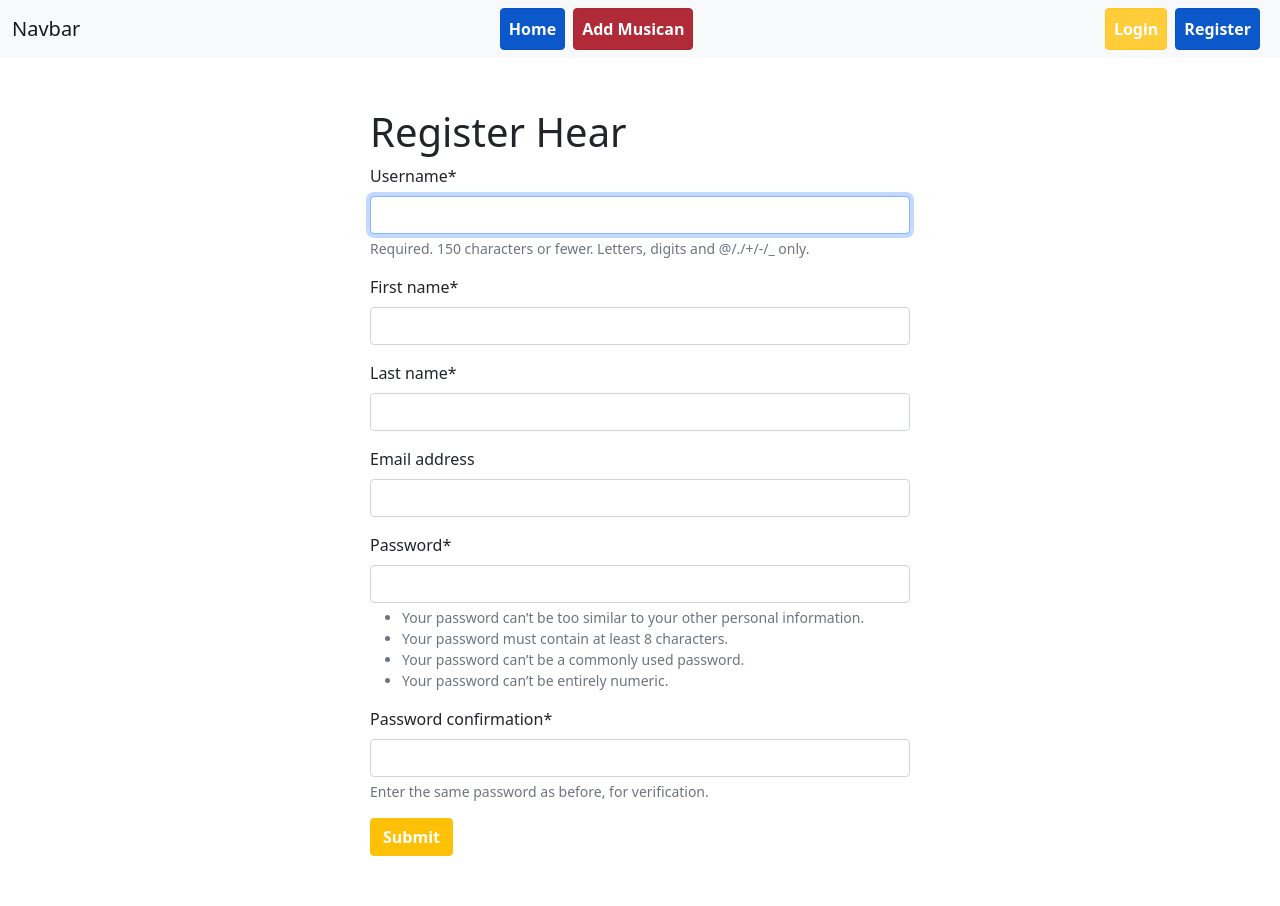
After one commit to Swapno963/Musicians-Directory, a Django app: page /musician/register/ in a window 1280 px wide. The commit adds this page. Run offline with Django 4.2, Linux system fonts and the light colour scheme; some libraries are stand-ins or nearby versions.

Commit message:
musician addd, edit and delete is done

```diff
--- a/Musicians_Directory/urls.py
+++ b/Musicians_Directory/urls.py
@@ -15,10 +15,11 @@ Including another URLconf
     2. Add a URL to urlpatterns:  path('blog/', include('blog.urls'))
 """
 from django.contrib import admin
-from django.urls import path
+from django.urls import path,include
 from . import views
 urlpatterns = [
     path('admin/', admin.site.urls),
-    # path('',views.home, name='home'),
-    path('',views.home2, name='home2'),
+    path('',views.home, name='home'),
+    path('musician/', include('musician.urls')),
+    # path('',views.MusicialDetailView.as_view(), name='home2'),
 ]
--- a/musician/forms.py
+++ b/musician/forms.py
@@ -1,7 +1,19 @@
 from django import forms
 from .models import MusicialModel
 
-class AlbumForm(forms.ModelForm):
+from django.contrib.auth.models import User
+from django.contrib.auth.forms import UserCreationForm
+
+class MusicianForm(forms.ModelForm):
     class Meta:
         model = MusicialModel
         fields = '__all__'
+
+
+class RegistrationForm(UserCreationForm):
+    first_name = forms.CharField(widget=forms.TextInput(attrs={'id':'required'}))
+    last_name = forms.CharField(widget=forms.TextInput(attrs={'id':'required'}))
+
+    class Meta:
+        model = User
+        fields = ['username', 'first_name', 'last_name', 'email']
--- /dev/null
+++ b/musician/templates/register.html
@@ -0,0 +1,10 @@
+{% extends 'base.html' %}
+{% load crispy_forms_tags %}
+{% block content%}
+    <form method='post' style="width:50%; margin:auto; padding:50px;">
+        <h1>{{type}} Hear</h1>
+        {% csrf_token %}
+        {{form | crispy}}
+        <button class='btn btn-warning fw-bold text-white' type="submit"> Submit</button>
+    </form>
+{%endblock%}
--- /dev/null
+++ b/musician/urls.py
@@ -0,0 +1,16 @@
+from django.urls import path
+from . import views
+from django.contrib.auth.views import LogoutView
+
+urlpatterns = [
+    path('login/', views.UserLoginView.as_view(),name='login'),
+    path('register/', views.register,name='register'),
+    path('profile/', views.user_profile, name='profile'),
+    path('logout/', views.user_logout,name='logout'),
+
+    # adding, editing, deleteing
+    path('add/', views.AddMusicianCreateView.as_view(),name='add_musician'),
+    path('edit/<int:id>/', views.EditMusicianCreateView.as_view(),name='edit_musician'),
+    path('delete/<int:id>/', views.DeleteMusicianView.as_view(),name='delete_musician'),
+
+]
--- a/musician/views.py
+++ b/musician/views.py
@@ -1,3 +1,87 @@
-from django.shortcuts import render
+from django.shortcuts import render,redirect
+from . import forms
+from django.contrib import messages
+from django.contrib.auth.views import LoginView
+from django.urls import reverse_lazy
+from django.contrib.auth.decorators import login_required
+from django.contrib.auth import logout
+
+
+# for addint editing and deleting
+from django.utils.decorators import method_decorator
+from django.contrib.messages.views import SuccessMessageMixin
+from django.views.generic import CreateView,UpdateView,DeleteView
+from . import models
+
+
+
+
 
 # Create your views here.
+def register(request):
+    if request.method == 'POST':
+        register_form = forms.RegistrationForm(request.POST)
+        if register_form.is_valid():
+            register_form.save()
+            messages.success(request, 'Register Successfully.')
+            return redirect('home')
+    else:
+        register_form = forms.RegistrationForm()
+    return render(request, 'register.html',{'form':register_form, 'type':'Register'})
+
+class UserLoginView(LoginView):
+    template_name = 'register.html'
+    success_url = reverse_lazy('musician:user_profile')
+
+    def form_valid(self,form):
+        messages.success(self.request, 'Logged in Successful')
+        return super().form_valid(form)
+
+    def form_invalid(self, form):
+        messages.success(self.request, 'Logged in Information Incorrect')
+        return super().form_invalid(form)
+
+    def get_context_data(self, **kwargs):
+        context = super().get_context_data(**kwargs)
+        context['type'] = 'Login'
+        return context
+
+@login_required
+def user_profile(request):
+    return render(request, 'user_profile.html',{'user':request.user})
+
+def user_logout(request):
+    logout(request)
+    return redirect('login')
+
+# adding and editing
+# add post useing class based view
+@method_decorator(login_required, name='dispatch')
+class AddMusicianCreateView(SuccessMessageMixin,CreateView):
+    model = models.MusicialModel
+    form_class = forms.MusicianForm
+    template_name = 'add_musician.html'
+    success_url = '/musician/profile'
+    success_message = 'Musician Created Successfully'
+    def form_valid(self, form):
+        # form.instance.author = self.request.user
+        return super().form_valid(form)
+
+@method_decorator(login_required, name='dispatch')
+class EditMusicianCreateView(SuccessMessageMixin, UpdateView):
+    model =models.MusicialModel
+    form_class = forms.MusicianForm
+    template_name = 'add_musician.html'
+    pk_url_kwarg = 'id'
+    success_message = 'Post Edited Successfully'
+    success_url = '/musician/profile'
+
+
+
+@method_decorator(login_required, name='dispatch')
+class DeleteMusicianView(SuccessMessageMixin, DeleteView):
+    model = models.MusicialModel
+    template_name = 'delete.html'
+    success_message = 'Post Deleted Successfully'
+    success_url = reverse_lazy('home')
+    pk_url_kwarg = 'id'
--- a/templates/base.html
+++ b/templates/base.html
@@ -21,20 +21,48 @@
             <span class="navbar-toggler-icon"></span>
           </button>
           <div class="collapse navbar-collapse" id="navbarSupportedContent">
-            <ul class="navbar-nav me-auto mb-2 mb-lg-0">
+            <ul class="navbar-nav m-auto mb-2 mb-lg-0">
               <li class="nav-item">
-                <a class="nav-link active" aria-current="page" href="#">Home</a>
+                <a class="nav-link active btn btn-primary fw-bold text-white " aria-current="page" href="{% url 'home'%}">Home</a>
               </li>
               <li class="nav-item">
-                <a class="nav-link active" aria-current="page" href="#">Home</a>
+                <a class="nav-link active btn btn-danger fw-bold text-white mx-2" aria-current="page" href="{% url 'add_musician'%}">Add Musican</a>
               </li>
-              <li class="nav-item">
-                <a class="nav-link active" aria-current="page" href="#">Home</a>
-              </li>
+              {% comment %} {% if request.user.is_authenticated %}
+                <li class="nav-item">
+                  <a class="nav-link active" aria-current="page" href="{% url 'profile'%}">Profile</a>
+                </li>
+                <li class="nav-item">
+                  <a class="nav-link active" aria-current="page" href="{% url 'login'%}">Login</a>
+                </li>
+              {% else %}
+                <li class="nav-item">
+                  <a class="nav-link active" aria-current="page" href="{% url 'register'%}">Register</a>
+                </li>
+                <li class="nav-item">
+                  <a class="nav-link active" aria-current="page" href="{% url 'logout'%}">Logout</a>
+                </li>
+              {% endif %} {% endcomment %}
             </ul>
             <form class="d-flex">
-              <input class="form-control me-2" type="search" placeholder="Search" aria-label="Search">
-              <button class="btn btn-outline-success" type="submit">Search</button>
+               <ul class="navbar-nav me-auto mb-2 mb-lg-0">
+              {% if request.user.is_authenticated %}
+                <li class="nav-item">
+                  <a class="nav-link active btn btn-primary fw-bold text-white" aria-current="page" href="{% url 'profile'%}">Profile</a>
+                </li>
+                <li class="nav-item">
+                  <a class="nav-link active btn btn-danger fw-bold text-white mx-2" aria-current="page" href="{% url 'logout'%}">Logout</a>
+                </li>
+
+                {% else %}
+                  <li class="nav-item">
+                    <a class="nav-link active btn btn-warning fw-bold text-white" aria-current="page" href="{% url 'login'%}">Login</a>
+                  </li>
+                <li class="nav-item">
+                  <a class="nav-link active btn btn-primary fw-bold text-white mx-2" aria-current="page" href="{% url 'register'%}">Register</a>
+                </li>
+              {% endif %}
+            </ul>
             </form>
           </div>
         </div>
--- a/templates/home.html
+++ b/templates/home.html
@@ -29,8 +29,8 @@
                       <td>{{musi.release_date}}</td>
                     {%endfor%}
                     <td>
-                      <a href="#" class="btn btn-primary">Edit</a>
-                      <a href="#" class="btn btn-warning">Delete</a>
+                      <a href="{% url 'edit_musician' dt.id %}" class="btn btn-primary">Edit</a>
+                      <a href="{% url 'delete_musician' dt.id %}" class="btn btn-danger">Delate</a>
                     </td>
                 </tr>
                 {% endfor %}
```
Also changed, not shown: Musicians_Directory/settings.py (+9 -0 lines), Musicians_Directory/views.py (+7 -1 lines), musician/templates/add_musician.html (added, +11 -0 lines), musician/templates/delete.html (added, +11 -0 lines), musician/templates/user_profile.html (added, +9 -0 lines), album/migrations/0005_alter_albummodel_musician.py (added), db.sqlite3.
